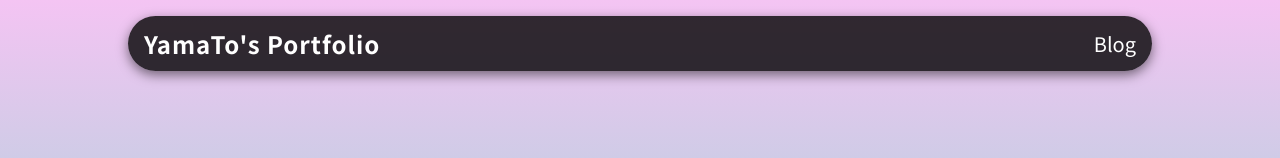
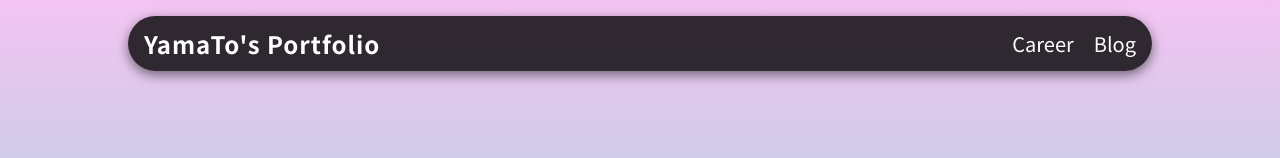
Before and after one commit to Akito-0413/yamato-portfolio, a Next.js app: page / in a window 1280 px wide. Shown: the top 158 px of the page. Built offline with nearby package versions, Linux system fonts and the light colour scheme.

Commit message:
ヘッダー要素追加

```diff
--- a/src/components/Header/Header.tsx
+++ b/src/components/Header/Header.tsx
@@ -10,6 +10,9 @@ export default function Header() {
         </Link>
 
         <nav className={styles.nav}>
+          <Link href="#career" className={styles.link}>
+            Career
+          </Link>
           <Link href="/blog" className={styles.link}>
             Blog
           </Link>
```
